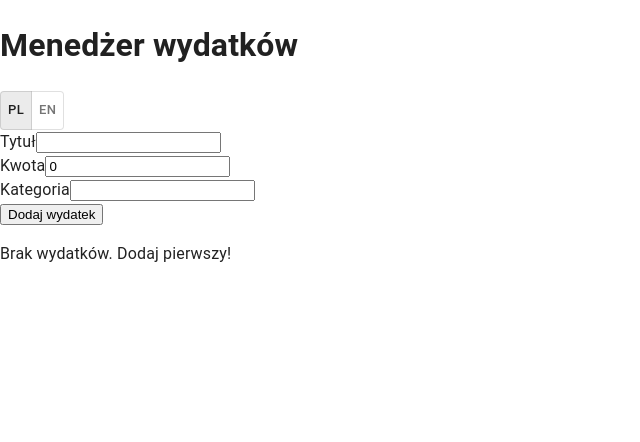
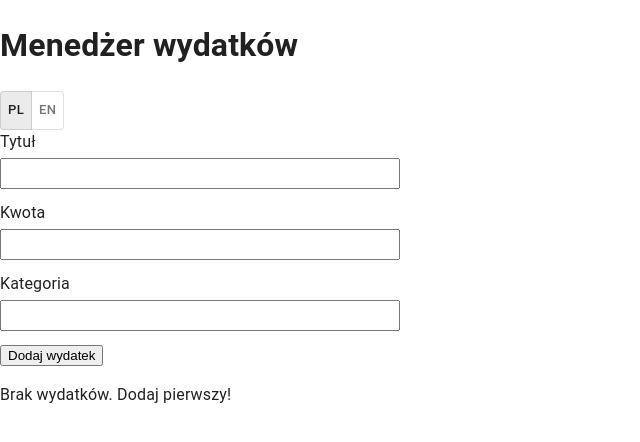
Before and after one commit to KlonicaRadoslaw/expenses-manager-ui, a React (Vite) app: page / in a window 1280 px wide. Shown: the top 442 px of the page, without its empty margins (0-640 px from the left). Built offline with nearby package versions, Linux system fonts and the light colour scheme.

Commit message:
feat: form prettify

```diff
--- a/src/components/ExpensePage/ExpenseForm.tsx
+++ b/src/components/ExpensePage/ExpenseForm.tsx
@@ -6,6 +6,15 @@ import { useTranslation } from "react-i18next";
 interface ExpenseFormProps {
   onAdd: (values: ExpenseFormValues) => void;
 }
+
+const fieldStyle = { marginBottom: 12 };
+const labelStyle = { display: "block", marginBottom: 4 };
+const inputStyle = {
+  width: "100%",
+  padding: 6,
+  boxSizing: "border-box" as const,
+};
+const errorStyle = { color: "crimson", fontSize: 13, margin: "4px 0 0" };
 
 export default function ExpenseForm({ onAdd }: ExpenseFormProps) {
   const { t } = useTranslation();
@@ -16,7 +25,7 @@ export default function ExpenseForm({ onAdd }: ExpenseFormProps) {
     formState: { errors },
   } = useForm<ExpenseFormValues>({
     resolver: zodResolver(expenseSchema),
-    defaultValues: { title: "", amount: 0, category: "" },
+    defaultValues: { title: "", category: "" },
   });
 
   const onSubmit = (values: ExpenseFormValues) => {
@@ -25,23 +34,45 @@ export default function ExpenseForm({ onAdd }: ExpenseFormProps) {
   };
 
   return (
-    <form onSubmit={handleSubmit(onSubmit)}>
-      <div>
-        <label>{t("form.title")}</label>
-        <input {...register("title")} />
-        {errors.title && <p>{t(errors.title.message as string)}</p>}
+    <form
+      onSubmit={handleSubmit(onSubmit)}
+      noValidate
+      style={{ maxWidth: 400 }}
+    >
+      <div style={fieldStyle}>
+        <label htmlFor="title" style={labelStyle}>
+          {t("form.title")}
+        </label>
+        <input id="title" style={inputStyle} {...register("title")} />
+        {errors.title && (
+          <p style={errorStyle}>{t(errors.title.message as string)}</p>
+        )}
       </div>
 
-      <div>
-        <label>{t("form.amount")}</label>
-        <input type="number" {...register("amount", { valueAsNumber: true })} />
-        {errors.amount && <p>{t(errors.amount.message as string)}</p>}
+      <div style={fieldStyle}>
+        <label htmlFor="amount" style={labelStyle}>
+          {t("form.amount")}
+        </label>
+        <input
+          id="amount"
+          type="number"
+          step="any"
+          style={inputStyle}
+          {...register("amount", { valueAsNumber: true })}
+        />
+        {errors.amount && (
+          <p style={errorStyle}>{t(errors.amount.message as string)}</p>
+        )}
       </div>
 
-      <div>
-        <label>{t("form.category")}</label>
-        <input {...register("category")} />
-        {errors.category && <p>{t(errors.category.message as string)}</p>}
+      <div style={fieldStyle}>
+        <label htmlFor="category" style={labelStyle}>
+          {t("form.category")}
+        </label>
+        <input id="category" style={inputStyle} {...register("category")} />
+        {errors.category && (
+          <p style={errorStyle}>{t(errors.category.message as string)}</p>
+        )}
       </div>
 
       <button type="submit">{t("form.add")}</button>
```
